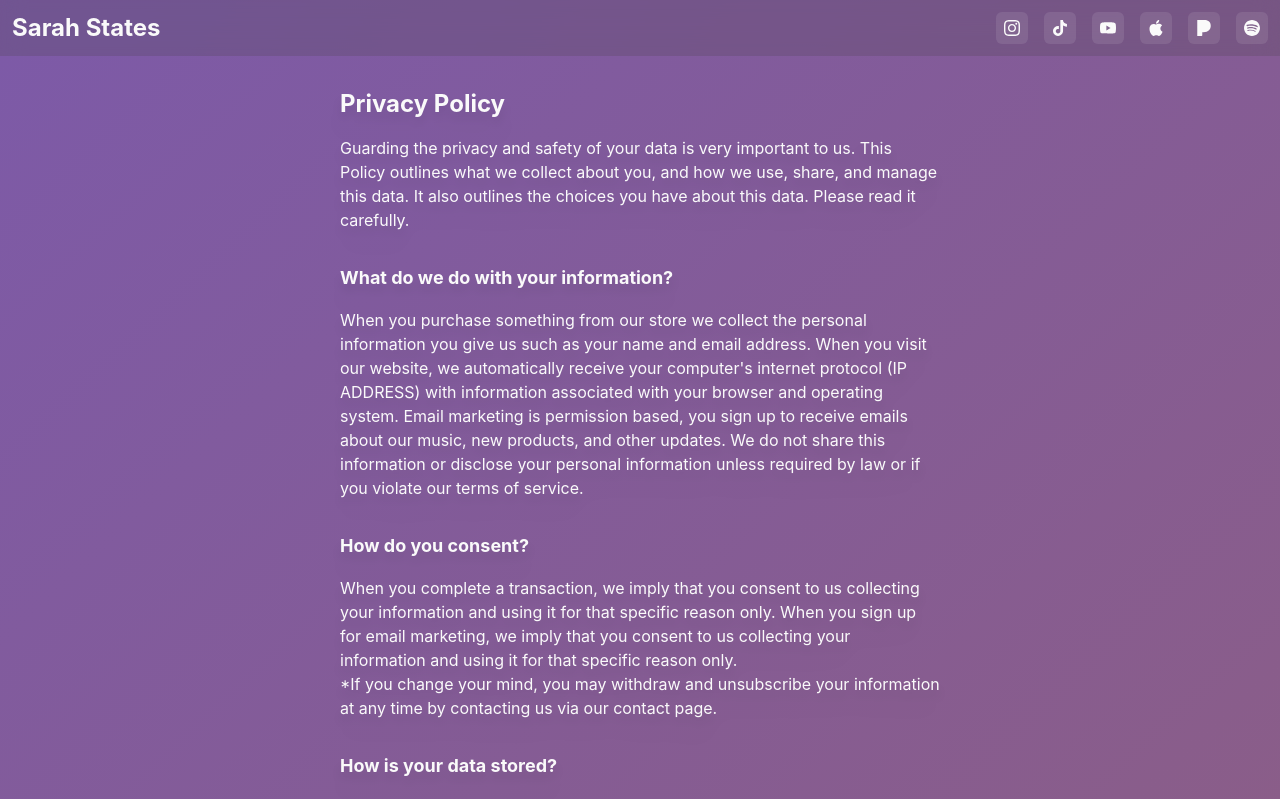
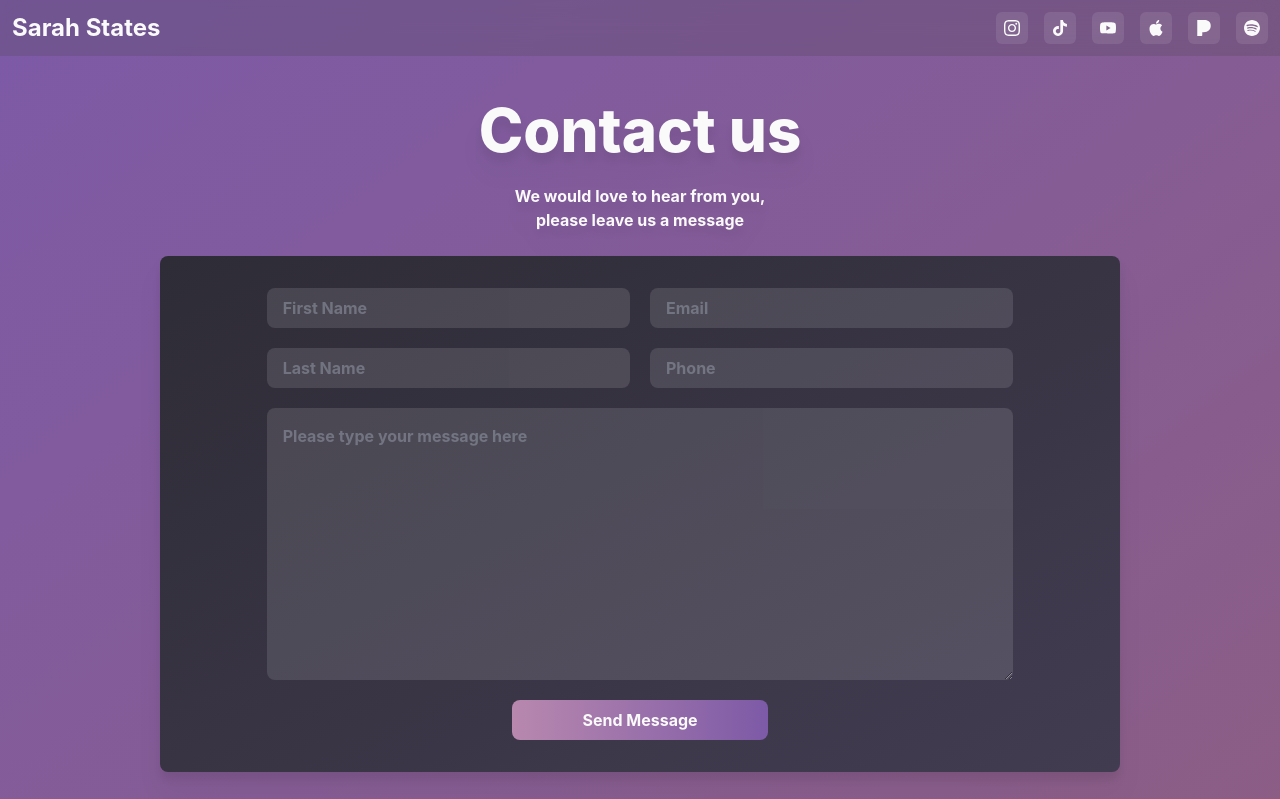
Before and after one commit to BradleyBuckets/sarah-states, a React (Create React App) app: page /contact in a window 1280 px wide. Shown: the top 799 px of the page. Built offline with nearby package versions, Linux system fonts and the light colour scheme; what pocketbase would draw is missing.

Commit message:
Add contact page

```diff
--- a/src/App.js
+++ b/src/App.js
@@ -9,6 +9,7 @@ import Privacy from "./components/Privacy";
 import { BrowserRouter as Router, Route, Switch } from "react-router-dom";
 import ScrollToTop from "./components/ScrollToTop";
 import NotFound from "./components/NotFound";
+import Contact from "./components/Contact";
 
 function App() {
   return (
@@ -29,7 +30,7 @@ function App() {
               <Privacy />
             </Route>
             <Route path={"/contact"}>
-              <Privacy />
+              <Contact />
             </Route>
             <Route path={"/terms"}>
               <Privacy />
--- /dev/null
+++ b/src/components/Contact.jsx
@@ -0,0 +1,120 @@
+import { useState } from "react";
+import PocketBase from "pocketbase";
+
+const pb = new PocketBase("https://square-potato.pockethost.io");
+
+const Contact = () => {
+  let [firstName, setFirstName] = useState("");
+  let [lastName, setLastName] = useState("");
+  let [phone, setPhone] = useState("");
+  let [email, setEmail] = useState("");
+  let [message, setMessage] = useState("");
+  let [isPending, setIsPending] = useState(false);
+  let [submitted, setSubmitted] = useState(false);
+
+  let handleSubmit = async (e) => {
+    e.preventDefault();
+    setIsPending(true);
+    let messageData = { firstName, lastName, phone, email, message };
+    await pb.collection("sarahhh_states_contact").create(messageData);
+    setFirstName("");
+    setLastName("");
+    setPhone("");
+    setEmail("");
+    setMessage("");
+    setIsPending(false);
+    setSubmitted(true);
+  };
+  return (
+    <div className="w-screen h-screen flex flex-col items-center justify-center gap-6 pb-10">
+      <h2 className=" text-neutral-50 font-extrabold text-6xl drop-shadow-xl">
+        Contact us
+      </h2>
+      {!submitted && (
+        <p className="text-neutral-50 font-bold drop-shadow-xl w-72 text-center">
+          We would love to hear from you, please leave us a message
+        </p>
+      )}
+      {submitted && (
+        <p className="text-neutral-50 font-bold drop-shadow-xl w-72 text-center">
+          Thank you for reaching out, we will get to you shortly
+        </p>
+      )}
+      <form
+        className=" bg-gradient-to-br from-primary-gray-dark to-primary-gray-light w-3/4 p-8 rounded-lg flex flex-col items-center justify-center gap-5 drop-shadow-xl"
+        onSubmit={handleSubmit}
+      >
+        <div className=" md:w-11/12 lg:w-5/6 flex flex-col sm:flex-row gap-5">
+          <div className="flex flex-col items-center justify-center gap-5 w-full">
+            <input
+              className="w-full h-10 text-neutral-50 font-bold bg-neutral-50 opacity-60 bg-opacity-20 rounded-lg flex items-center p-4 focus:outline-none"
+              type="text"
+              name="firstName"
+              required
+              maxLength={"30"}
+              placeholder={"First Name"}
+              value={firstName}
+              onChange={(e) => setFirstName(e.target.value)}
+            />
+            <input
+              className="w-full h-10 text-neutral-50 font-bold bg-neutral-50 opacity-60 bg-opacity-20 rounded-lg flex items-center p-4 focus:outline-none"
+              type="text"
+              name="lastName"
+              required
+              maxLength={"30"}
+              placeholder={"Last Name"}
+              value={lastName}
+              onChange={(e) => setLastName(e.target.value)}
+            />
+          </div>
+          <div className="flex flex-col items-center justify-center gap-5 w-full">
+            <input
+              className="w-full h-10 text-neutral-50 font-bold bg-neutral-50 opacity-60 bg-opacity-20 rounded-lg flex items-center p-4 focus:outline-none"
+              type="email"
+              name="email"
+              required
+              maxLength={"30"}
+              placeholder={"Email"}
+              value={email}
+              onChange={(e) => setEmail(e.target.value)}
+            />
+            <input
+              className="w-full h-10 text-neutral-50 font-bold bg-neutral-50 opacity-60 bg-opacity-20 rounded-lg flex items-center p-4 focus:outline-none"
+              type="tel"
+              name="phone"
+              required
+              minLength={"10"}
+              maxLength={"10"}
+              placeholder={"Phone"}
+              value={phone}
+              onChange={(e) => setPhone(e.target.value)}
+            />
+          </div>
+        </div>
+        <textarea
+          className="w-11/12 md:w-11/12 lg:w-5/6 text-neutral-50 font-bold bg-neutral-50 opacity-60 bg-opacity-20 rounded-lg flex items-center p-4 focus:outline-none"
+          name="message"
+          cols="30"
+          rows="10"
+          required
+          maxLength={"2000"}
+          placeholder={"Please type your message here"}
+          value={message}
+          onChange={(e) => setMessage(e.target.value)}
+        ></textarea>
+        {!isPending && (
+          <button className="w-11/12 sm:w-64 h-10 text-neutral-50 font-bold bg-gradient-to-r to-primary-purple from-secondary-pink rounded-lg flex justify-center items-center">
+            Send Message
+          </button>
+        )}
+        {isPending && (
+          <button className=" w-11/12 sm:w-64 h-10 text-neutral-50 font-bold bg-gradient-to-r to-primary-purple from-secondary-pink rounded-lg flex justify-center items-center">
+            Sending...
+          </button>
+        )}
+      </form>
+    </div>
+  );
+};
+
+export default Contact;
```
Also changed, not shown: src/components/Contact.js (deleted).
